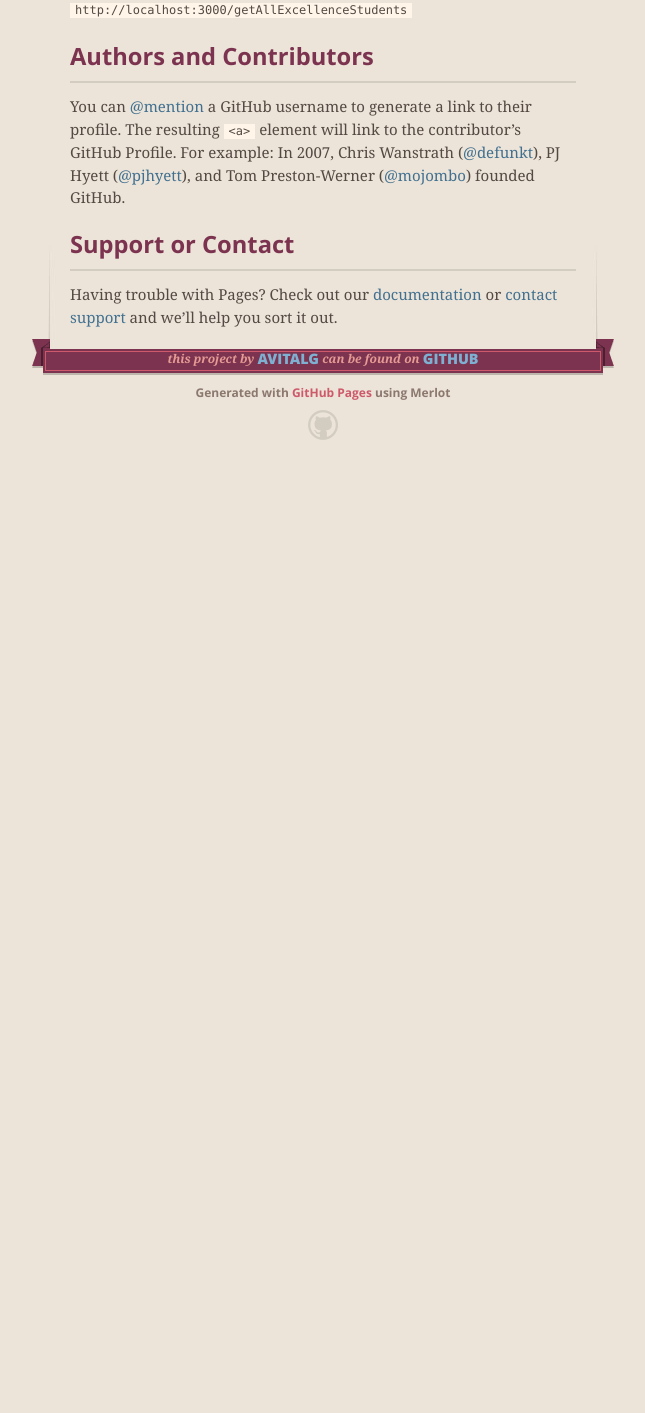
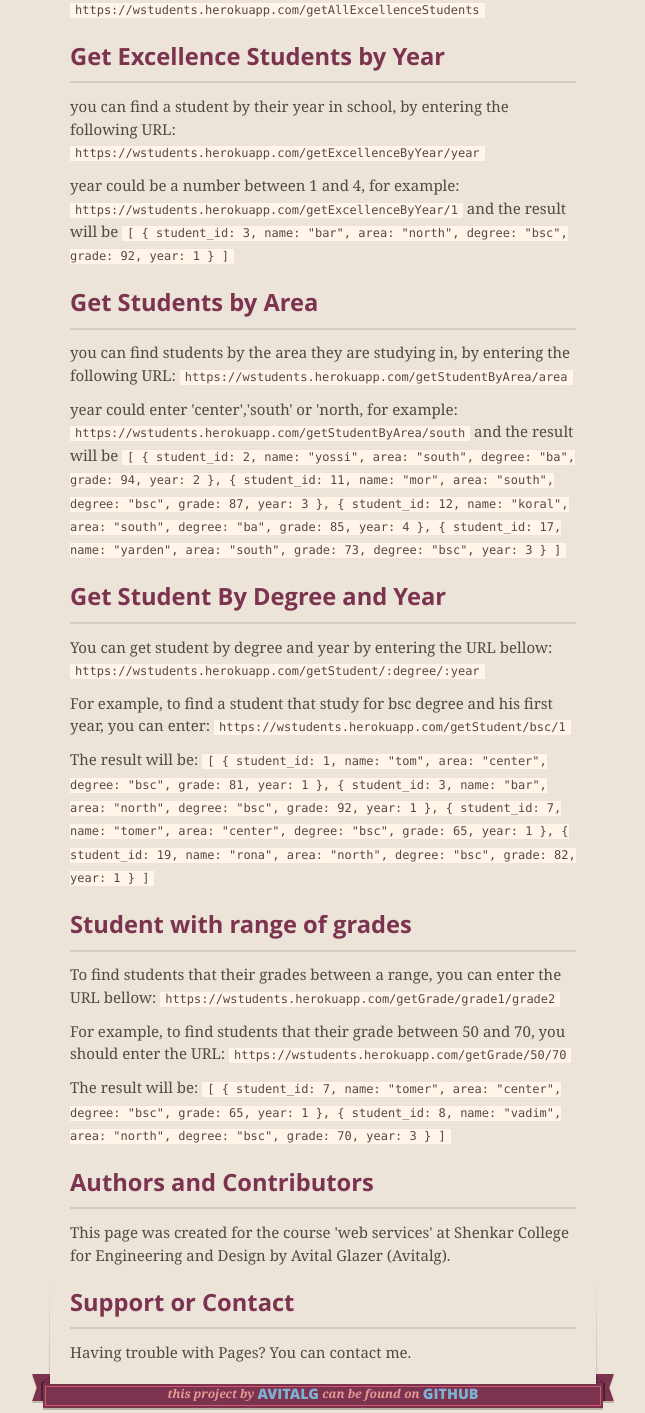
Before and after one commit to Avitalg/students-ws, a plain HTML site: page index.html in a window 1280 px wide. Shown: the part 866-2279 px from the top of the page, without its empty margins (317-962 px from the left). Before the commit the page ends 1346 px from the top, so only its background shows below. Drawn offline with nearby package versions, Linux system fonts and the light colour scheme.

```diff
--- a/index.html
+++ b/index.html
@@ -55,7 +55,7 @@
 <a id="get-all-students" class="anchor" href="#get-all-students" aria-hidden="true"><span aria-hidden="true" class="octicon octicon-link"></span></a>Get All Students</h3>
 
 <p>If you want to get all student, please enter the following URL:
-<code>http://localhost:3000/allStudents</code></p>
+<code>https://wstudents.herokuapp.com/allStudents</code></p>
 
 <p>Result example:
 <code>
@@ -99,10 +99,10 @@
 <a id="get-student-by-id" class="anchor" href="#get-student-by-id" aria-hidden="true"><span aria-hidden="true" class="octicon octicon-link"></span></a>Get Student By Id</h3>
 
 <p>you can find a student by his Id, by entering the following URL:
-<code>http://localhost:3000/getStudent/id</code></p>
+<code>https://wstudents.herokuapp.com/getStudent/id</code></p>
 
 <p>Example:
-<code>http://localhost:3000/getStudent/1</code>
+<code>https://wstudents.herokuapp.com/getStudent/1</code>
 and the result will be
 <code>
 {
@@ -119,17 +119,163 @@
 <a id="get-all-excellence-students" class="anchor" href="#get-all-excellence-students" aria-hidden="true"><span aria-hidden="true" class="octicon octicon-link"></span></a>get All Excellence Students</h3>
 
 <p>you can find all excellence students, by entering the following URL:
-<code>http://localhost:3000/getAllExcellenceStudents</code></p>
+<code>https://wstudents.herokuapp.com/getAllExcellenceStudents</code></p>
+
+<h3>
+<a id="get-excellence-students-by-year" class="anchor" href="#get-excellence-students-by-year" aria-hidden="true"><span aria-hidden="true" class="octicon octicon-link"></span></a>Get Excellence Students by Year</h3>
+
+<p>you can find a student by their year in school, by entering the following URL:
+<code>https://wstudents.herokuapp.com/getExcellenceByYear/year</code></p>
+
+<p>year could be a number between 1 and 4, for example:
+<code>https://wstudents.herokuapp.com/getExcellenceByYear/1</code>
+and the result will be
+<code>
+[
+{
+student_id: 3,
+name: "bar",
+area: "north",
+degree: "bsc",
+grade: 92,
+year: 1
+}
+]
+</code></p>
+
+<h3>
+<a id="get-students-by-area" class="anchor" href="#get-students-by-area" aria-hidden="true"><span aria-hidden="true" class="octicon octicon-link"></span></a>Get Students by Area</h3>
+
+<p>you can find students by the area they are studying in, by entering the following URL:
+<code>https://wstudents.herokuapp.com/getStudentByArea/area</code></p>
+
+<p>year could enter 'center','south' or 'north, for example:
+<code>https://wstudents.herokuapp.com/getStudentByArea/south</code>
+and the result will be
+<code>
+[
+{
+student_id: 2,
+name: "yossi",
+area: "south",
+degree: "ba",
+grade: 94,
+year: 2
+},
+{
+student_id: 11,
+name: "mor",
+area: "south",
+degree: "bsc",
+grade: 87,
+year: 3
+},
+{
+student_id: 12,
+name: "koral",
+area: "south",
+degree: "ba",
+grade: 85,
+year: 4
+},
+{
+student_id: 17,
+name: "yarden",
+area: "south",
+grade: 73,
+degree: "bsc",
+year: 3
+}
+]
+</code></p>
+
+<h3>
+<a id="get-student-by-degree-and-year" class="anchor" href="#get-student-by-degree-and-year" aria-hidden="true"><span aria-hidden="true" class="octicon octicon-link"></span></a>Get Student By Degree and Year</h3>
+
+<p>You can get student by degree and year by entering the URL bellow:
+<code>https://wstudents.herokuapp.com/getStudent/:degree/:year</code></p>
+
+<p>For example, to find a student that study for bsc degree and his first year, you can enter:
+<code>https://wstudents.herokuapp.com/getStudent/bsc/1</code></p>
+
+<p>The result will be:
+<code>
+[
+{
+student_id: 1,
+name: "tom",
+area: "center",
+degree: "bsc",
+grade: 81,
+year: 1
+},
+{
+student_id: 3,
+name: "bar",
+area: "north",
+degree: "bsc",
+grade: 92,
+year: 1
+},
+{
+student_id: 7,
+name: "tomer",
+area: "center",
+degree: "bsc",
+grade: 65,
+year: 1
+},
+{
+student_id: 19,
+name: "rona",
+area: "north",
+degree: "bsc",
+grade: 82,
+year: 1
+}
+]
+</code></p>
+
+<h3>
+<a id="student-with-range-of-grades" class="anchor" href="#student-with-range-of-grades" aria-hidden="true"><span aria-hidden="true" class="octicon octicon-link"></span></a>Student with range of grades</h3>
+
+<p>To find students that their grades between a range, you can enter the URL bellow:
+<code>https://wstudents.herokuapp.com/getGrade/grade1/grade2</code></p>
+
+<p>For example, to find students that their grade between 50 and 70, you should enter the URL:
+<code>https://wstudents.herokuapp.com/getGrade/50/70</code></p>
+
+<p>The result will be:
+<code>
+[
+{
+student_id: 7,
+name: "tomer",
+area: "center",
+degree: "bsc",
+grade: 65,
+year: 1
+},
+{
+student_id: 8,
+name: "vadim",
+area: "north",
+degree: "bsc",
+grade: 70,
+year: 3
+}
+]
+</code></p>
 
 <h3>
 <a id="authors-and-contributors" class="anchor" href="#authors-and-contributors" aria-hidden="true"><span aria-hidden="true" class="octicon octicon-link"></span></a>Authors and Contributors</h3>
 
-<p>You can <a href="https://help.github.com/articles/basic-writing-and-formatting-syntax/#mentioning-users-and-teams" class="user-mention">@mention</a> a GitHub username to generate a link to their profile. The resulting <code>&lt;a&gt;</code> element will link to the contributor’s GitHub Profile. For example: In 2007, Chris Wanstrath (<a href="https://github.com/defunkt" class="user-mention">@defunkt</a>), PJ Hyett (<a href="https://github.com/pjhyett" class="user-mention">@pjhyett</a>), and Tom Preston-Werner (<a href="https://github.com/mojombo" class="user-mention">@mojombo</a>) founded GitHub.</p>
+<p>This page was created for the course 'web services' at Shenkar  College for Engineering and Design by Avital Glazer (Avitalg).</p>
 
 <h3>
 <a id="support-or-contact" class="anchor" href="#support-or-contact" aria-hidden="true"><span aria-hidden="true" class="octicon octicon-link"></span></a>Support or Contact</h3>
 
-<p>Having trouble with Pages? Check out our <a href="https://help.github.com/pages">documentation</a> or <a href="https://github.com/contact">contact support</a> and we’ll help you sort it out.</p>
+<p>Having trouble with Pages? You can contact me.</p>
       </section>
 
       <footer>
```
Also changed, not shown: params.json (+1 -1 lines).
